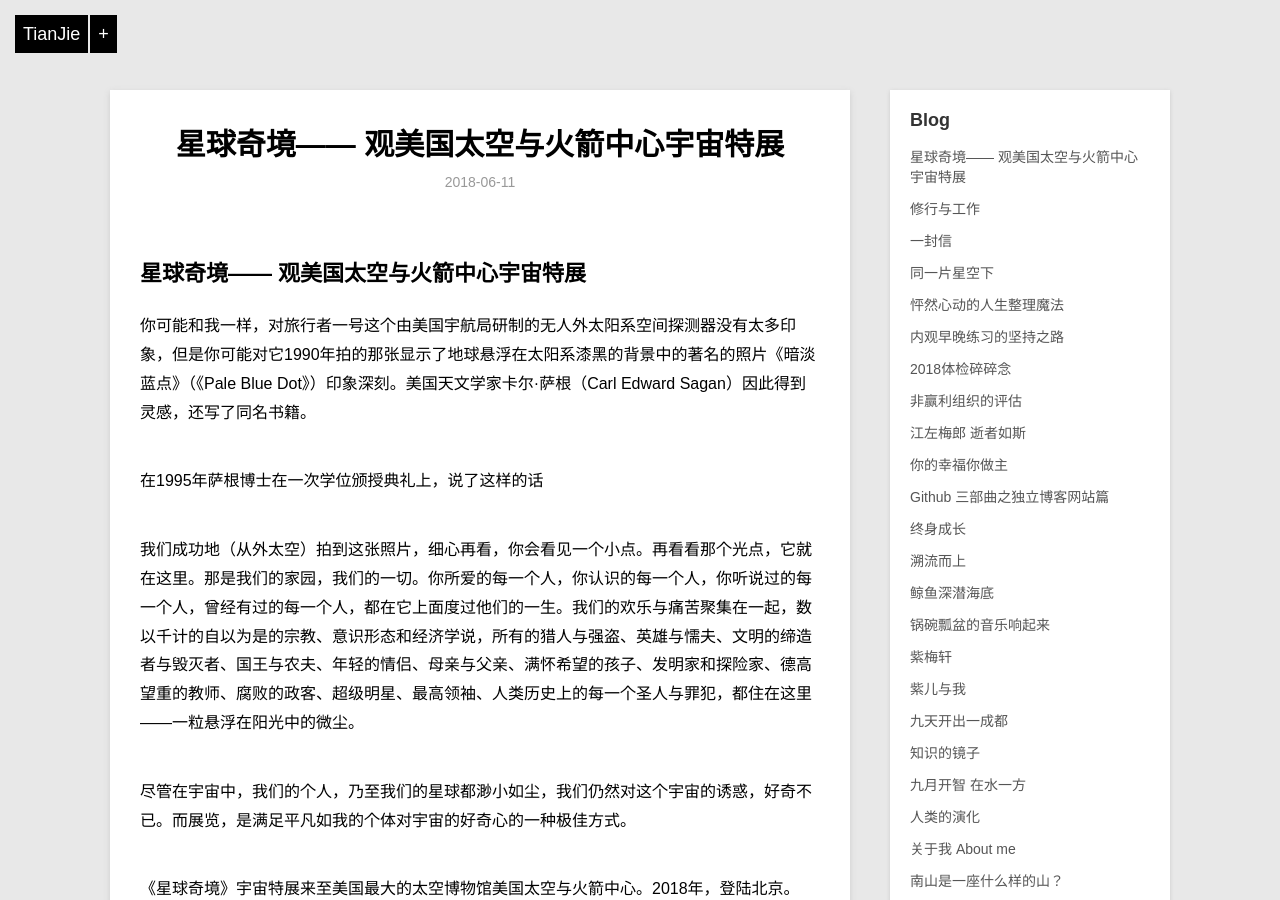
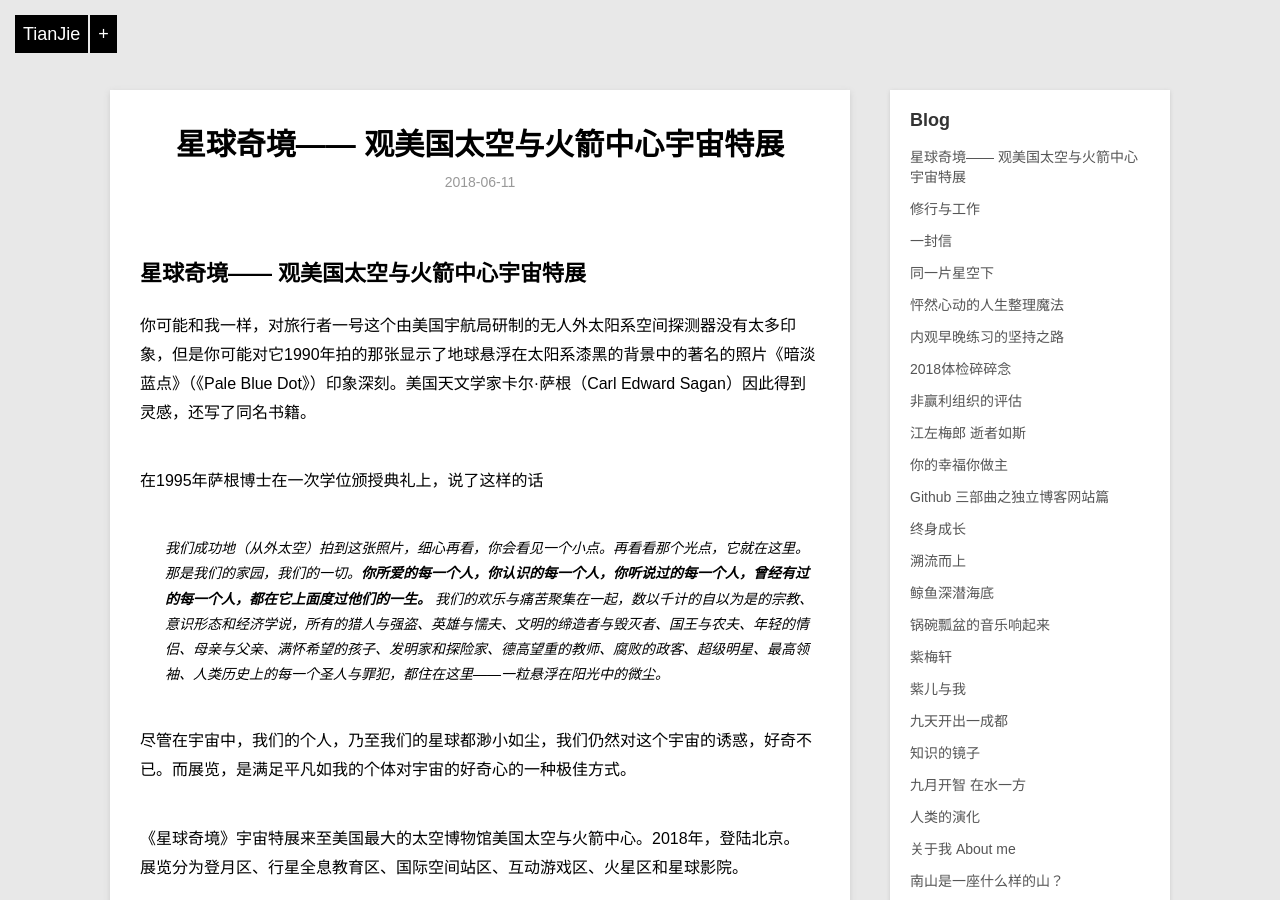
Before and after one commit to violettianjie/violettianjie.github.io, a Jekyll site: the page built from _posts/blog/2018-06-11-StarShow.md, in a window 1280 px wide and 900 px high. Built offline with Jekyll 4.4.1, drawn with Linux system fonts in a browser that asks for light colours.

```diff
--- a/_posts/blog/2018-06-11-StarShow.md
+++ b/_posts/blog/2018-06-11-StarShow.md
@@ -14,7 +14,7 @@ category: blog
 
 在1995年萨根博士在一次学位颁授典礼上，说了这样的话
 
-我们成功地（从外太空）拍到这张照片，细心再看，你会看见一个小点。再看看那个光点，它就在这里。那是我们的家园，我们的一切。你所爱的每一个人，你认识的每一个人，你听说过的每一个人，曾经有过的每一个人，都在它上面度过他们的一生。我们的欢乐与痛苦聚集在一起，数以千计的自以为是的宗教、意识形态和经济学说，所有的猎人与强盗、英雄与懦夫、文明的缔造者与毁灭者、国王与农夫、年轻的情侣、母亲与父亲、满怀希望的孩子、发明家和探险家、德高望重的教师、腐败的政客、超级明星、最高领袖、人类历史上的每一个圣人与罪犯，都住在这里——一粒悬浮在阳光中的微尘。
+> 我们成功地（从外太空）拍到这张照片，细心再看，你会看见一个小点。再看看那个光点，它就在这里。那是我们的家园，我们的一切。**你所爱的每一个人，你认识的每一个人，你听说过的每一个人，曾经有过的每一个人，都在它上面度过他们的一生。** 我们的欢乐与痛苦聚集在一起，数以千计的自以为是的宗教、意识形态和经济学说，所有的猎人与强盗、英雄与懦夫、文明的缔造者与毁灭者、国王与农夫、年轻的情侣、母亲与父亲、满怀希望的孩子、发明家和探险家、德高望重的教师、腐败的政客、超级明星、最高领袖、人类历史上的每一个圣人与罪犯，都住在这里——一粒悬浮在阳光中的微尘。
 
 尽管在宇宙中，我们的个人，乃至我们的星球都渺小如尘，我们仍然对这个宇宙的诱惑，好奇不已。而展览，是满足平凡如我的个体对宇宙的好奇心的一种极佳方式。
 
```
